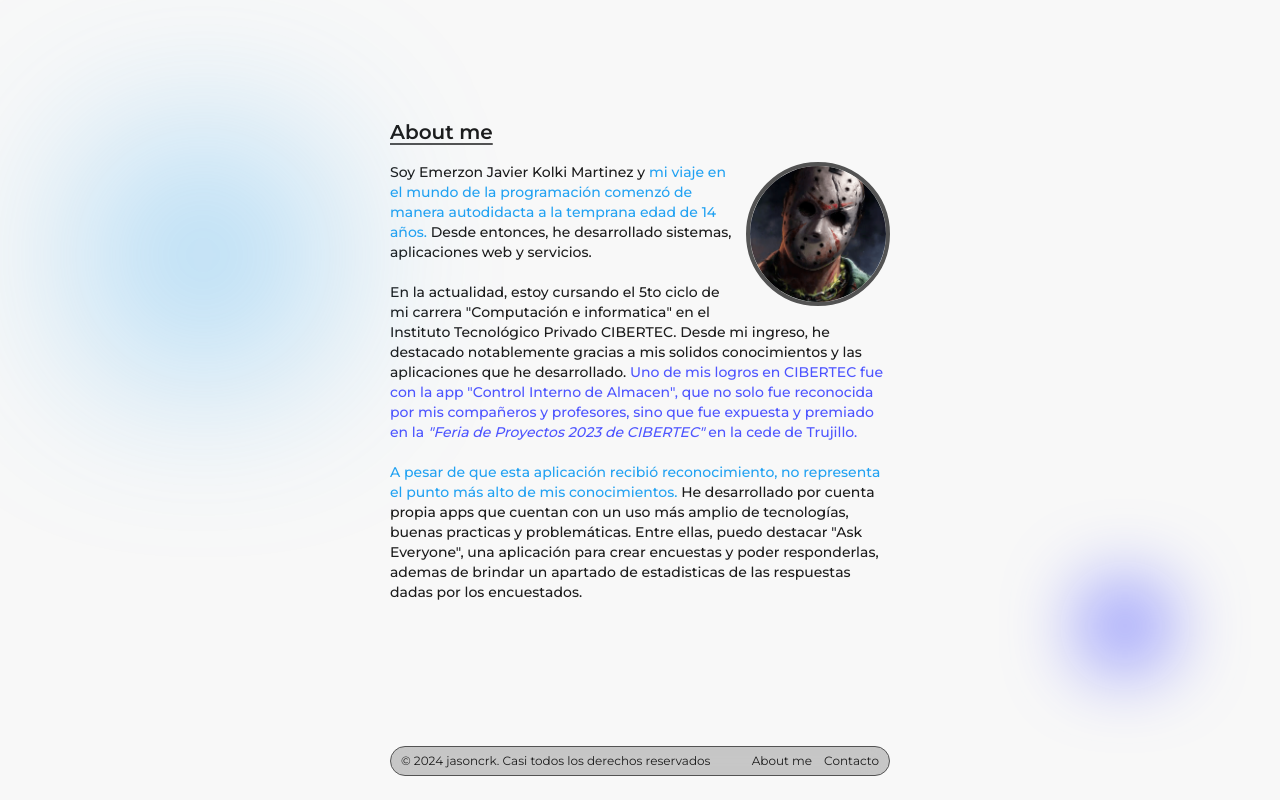
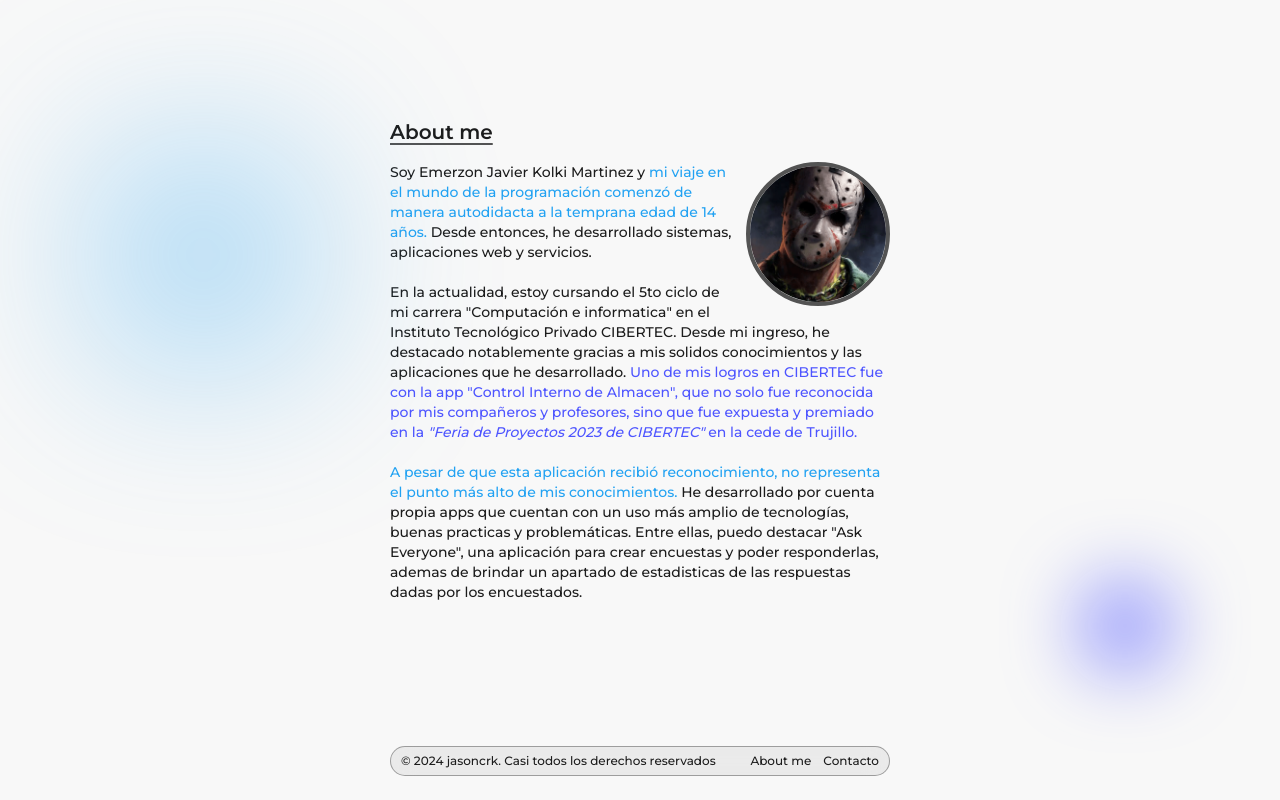
Before and after one commit to JasonCrk/emerzonkolki.dev, an Astro site: page / in a window 1280 px wide. Shown: the part 2510-3310 px from the top of the page. Built offline with nearby package versions, Linux system fonts and the light colour scheme; Astro itself is replaced by a stand-in of ours.

Commit message:
feat(ContactSection.astro): light mode

```diff
--- a/src/components/ContactSection.astro
+++ b/src/components/ContactSection.astro
@@ -1,4 +1,4 @@
-<footer class='flex justify-between items-center px-2.5 py-1.5 rounded-full text-xs bg-dark-400/30 backdrop-blur-md border border-dark-400 mb-6' id='contact'>
+<footer class='flex justify-between items-center px-2.5 py-1.5 rounded-full text-xs dark:bg-dark-400/30 bg-grey-200/10 dark:white text-dark-900 font-medium backdrop-blur-md border dark:border-dark-400 border-grey-200/70 mb-6' id='contact'>
   <span> © 2024 jasoncrk. Casi todos los derechos reservados</span>
   <div class='flex items-center gap-3'>
     <a href='/#aboutme' class='hover:underline hover:underline-offset-2'>About me</a>
```
